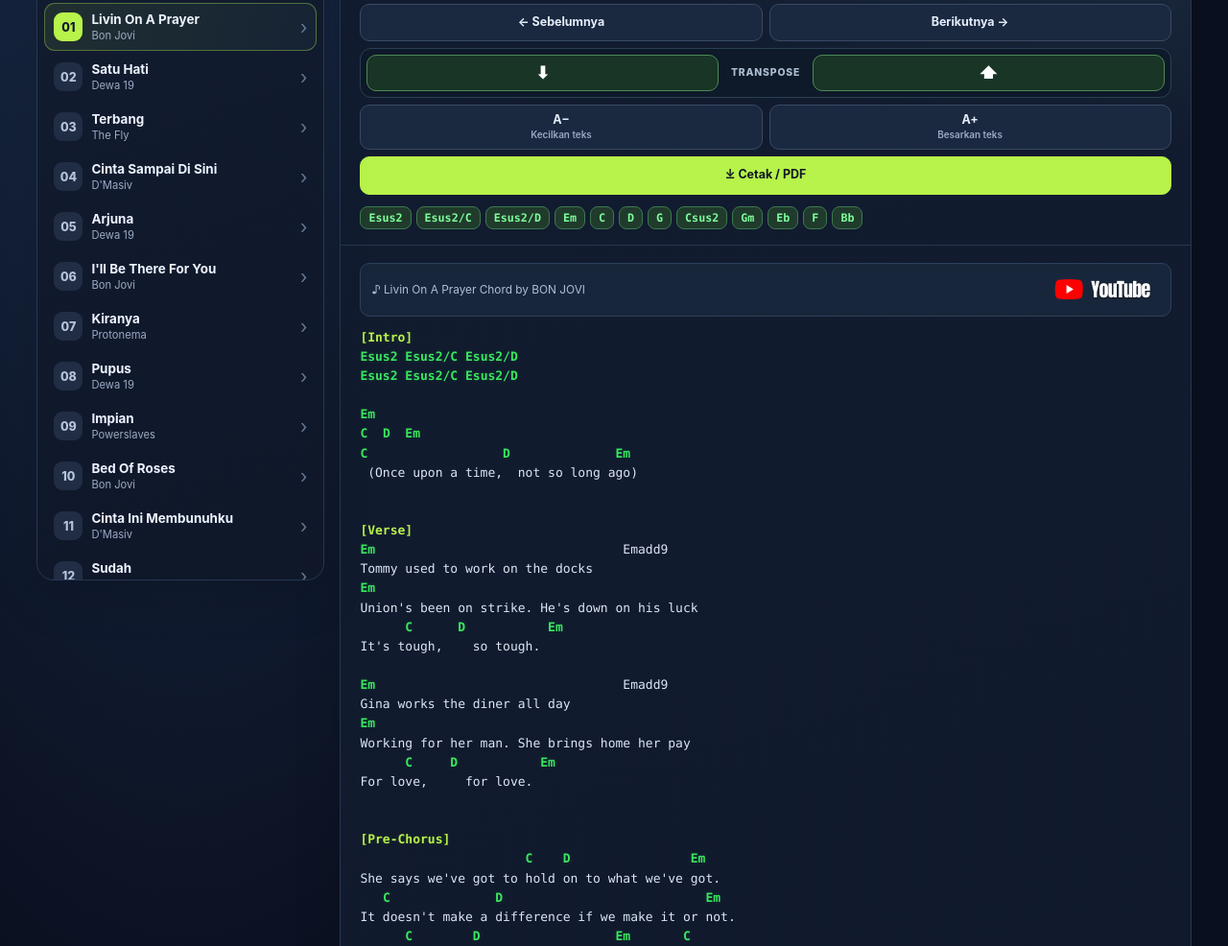
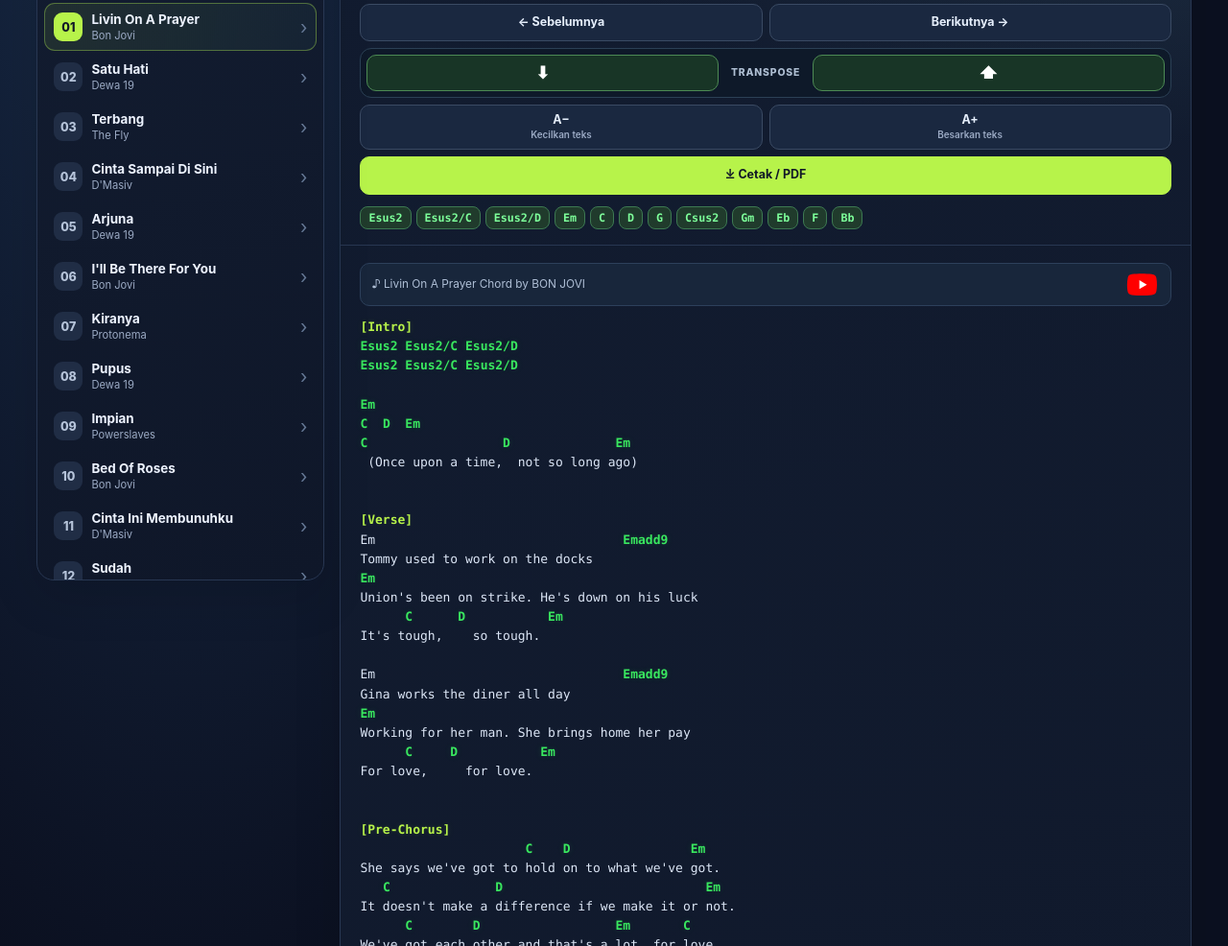
Before and after one commit to judgebow78/tigaplus, a plain HTML site: page index.html in a window 1280 px wide. Shown: the part 419-1405 px from the top of the page at 96% size. Drawn offline with Linux system fonts and the light colour scheme.

Commit message:
Add files via upload

```diff
--- a/index.html
+++ b/index.html
@@ -385,10 +385,14 @@ main{padding-top:clamp(14px,2vw,22px);padding-bottom:36px}
 /* YouTube logo + white wordmark; lime glow on hover */
 .content-note .youtube-btn{display:inline-flex!important;flex:0 0 auto!important;align-items:center;justify-content:center;gap:7px;width:auto;min-width:108px;height:36px;margin-left:auto;padding:4px 9px;overflow:visible;border:1px solid transparent;border-radius:9px;background:transparent;text-decoration:none;box-shadow:none;transition:border-color .18s ease,box-shadow .18s ease,background .18s ease,transform .18s ease}
 .content-note .youtube-btn svg{display:block;flex:0 0 32px;width:32px;height:23px}
-.content-note .youtube-btn .youtube-label{display:inline-block;color:#fff;font-family:Impact,"Arial Narrow","Roboto Condensed",Arial,sans-serif;font-size:20px;font-weight:900;line-height:1;letter-spacing:-.75px;white-space:nowrap;text-shadow:0 1px 1px #0008}
 .content-note .youtube-btn:hover{border-color:#b7f34a;background:#b7f34a0c;box-shadow:0 0 5px #b7f34a99,0 0 13px #b7f34a55,inset 0 0 5px #b7f34a18;filter:none;transform:translateY(-1px)}
 .content-note .youtube-btn:focus-visible{outline:2px solid #b7f34a;outline-offset:3px;box-shadow:0 0 8px #b7f34a88}
-@media(max-width:520px){.content-note .youtube-btn{min-width:100px;height:34px;gap:6px;padding:4px 7px}.content-note .youtube-btn svg{flex-basis:29px;width:29px;height:21px}.content-note .youtube-btn .youtube-label{font-size:18px}}
+@media(max-width:520px){.content-note .youtube-btn{width:36.3px;min-width:36.3px;height:25.3px;padding:0}.content-note .youtube-btn svg{width:100%;height:100%;flex-basis:100%}}
+</style>
+<style id="requested-visual-adjustments">
+/* YouTube hanya menampilkan ikon; animasi hover/mover tetap aktif. */
+.content-note .youtube-btn{width:36.3px!important;min-width:36.3px!important;height:25.3px!important;padding:0!important;gap:0!important;flex:0 0 36.3px!important}
+.content-note .youtube-btn svg{width:100%!important;height:100%!important;flex:0 0 100%!important}
 </style>
 </head>
 <body>
@@ -446,7 +450,7 @@ main{padding-top:clamp(14px,2vw,22px);padding-bottom:36px}
         <div class="chord-chips" id="chordChips"></div>
       </div>
       <div class="song-content">
-        <div class="content-note"><span id="songChordHeading">♪ [Judul lagu] Chord by [NAMA PENYANYI/BAND]</span><a id="youtubeBtn" class="youtube-btn" href="#" target="_blank" rel="noopener noreferrer" hidden aria-label="Tonton lagu di YouTube"><svg viewBox="0 0 237 161" role="img" aria-hidden="true" xmlns="http://www.w3.org/2000/svg"><path d="M18 31C20 16 31 8 48 6C90 1 147 1 189 6C211 8 221 17 224 35C229 64 229 99 224 126C221 144 211 152 189 155C146 160 91 160 48 155C29 153 19 144 16 126C11 97 12 60 18 31Z" fill="#ff0000"/><path d="M101 48L155 80.5L101 113V48Z" fill="#fff"/></svg><span class="youtube-label">YouTube</span></a></div>
+        <div class="content-note"><span id="songChordHeading">♪ [Judul lagu] Chord by [NAMA PENYANYI/BAND]</span><a id="youtubeBtn" class="youtube-btn" href="#" target="_blank" rel="noopener noreferrer" hidden aria-label="Tonton lagu di YouTube"><svg viewBox="0 0 237 161" role="img" aria-hidden="true" xmlns="http://www.w3.org/2000/svg"><path d="M18 31C20 16 31 8 48 6C90 1 147 1 189 6C211 8 221 17 224 35C229 64 229 99 224 126C221 144 211 152 189 155C146 160 91 160 48 155C29 153 19 144 16 126C11 97 12 60 18 31Z" fill="#ff0000"/><path d="M101 48L155 80.5L101 113V48Z" fill="#fff"/></svg></a></div>
         <pre class="lyrics" id="lyrics">Pilih salah satu lagu dari daftar di sebelah kiri.</pre>
       </div>
     </section>
@@ -660,6 +664,12 @@ function renderLyrics(body, songId = currentId) {
       return '<span class="' + cls + '">' + escapeHtml(trimmed) + '</span>';
     }
     if (!trimmed) { inDontCryMusicBlock = false; return escapeHtml(line); }
+
+    // Khusus lagu 1 (Livin On A Prayer): Emadd9 dikenali sebagai chord dan
+    // menggunakan warna hijau yang sama dengan chord lainnya.
+    if (songId === 1 && /\bEmadd9\b/.test(line)) {
+      return escapeHtml(line).replace(/\bEmadd9\b/g, '<span class="chord">Emadd9</span>');
+    }
 
     // Lagu 53-60: pewarnaan chord lebih menyeluruh, termasuk chord setelah
     // label bagian pada baris yang sama (mis. "[Intro] F") dan rangkaian
```
